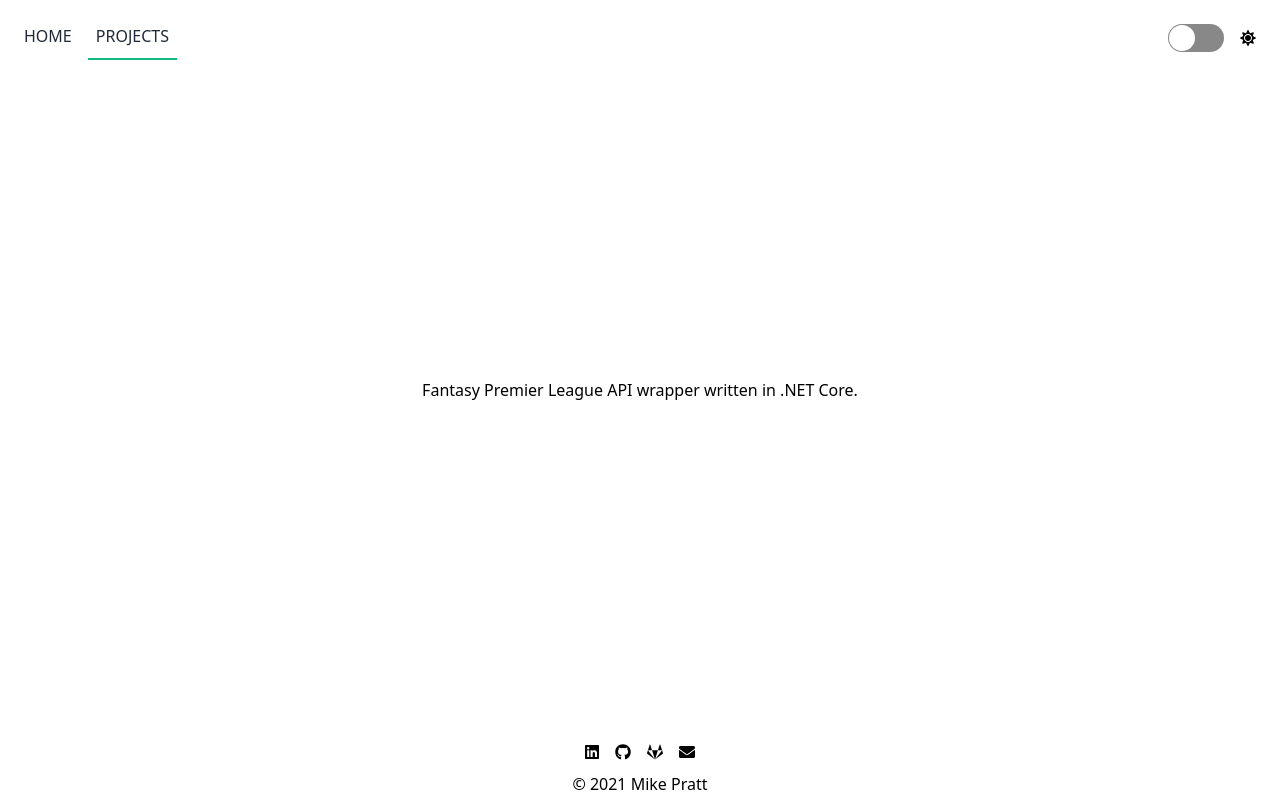
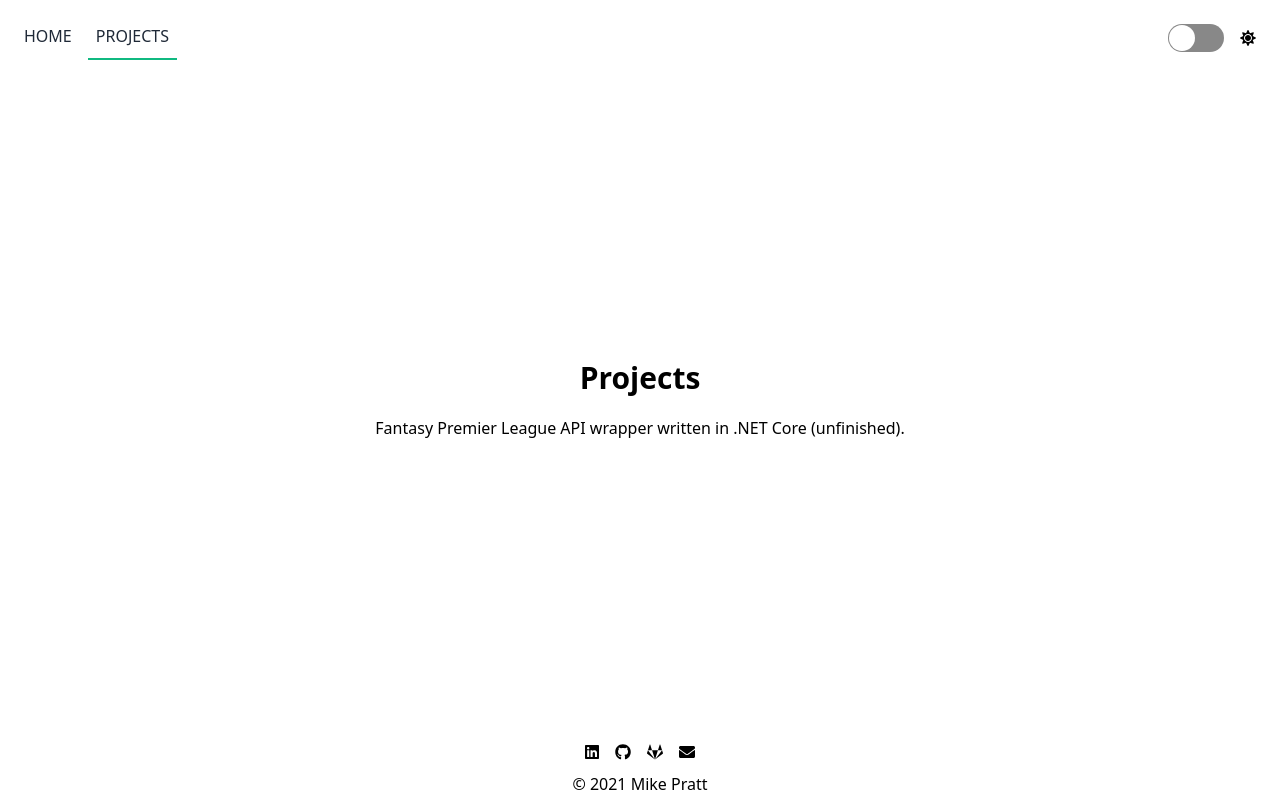
Before and after one commit to mj3f/personal-website, a React (Create React App) app: page /projects in a window 1280 px wide. Built offline with nearby package versions, Linux system fonts and the light colour scheme.

Commit message:
Added projects heading to projects component.

```diff
--- a/src/components/Projects.tsx
+++ b/src/components/Projects.tsx
@@ -2,7 +2,8 @@
 
 const Projects: FunctionComponent = () => (
     <div className="text-center">
-        <a href="https://fpl.msjp.dev/" className="hover:text-green-500">Fantasy Premier League API wrapper written in .NET Core.</a>
+        <h1 className="text-3xl font-semibold p-5">Projects</h1>
+        <a href="https://fpl.msjp.dev/" className="hover:text-green-500">Fantasy Premier League API wrapper written in .NET Core (unfinished).</a>
     </div>
 );
 
```
